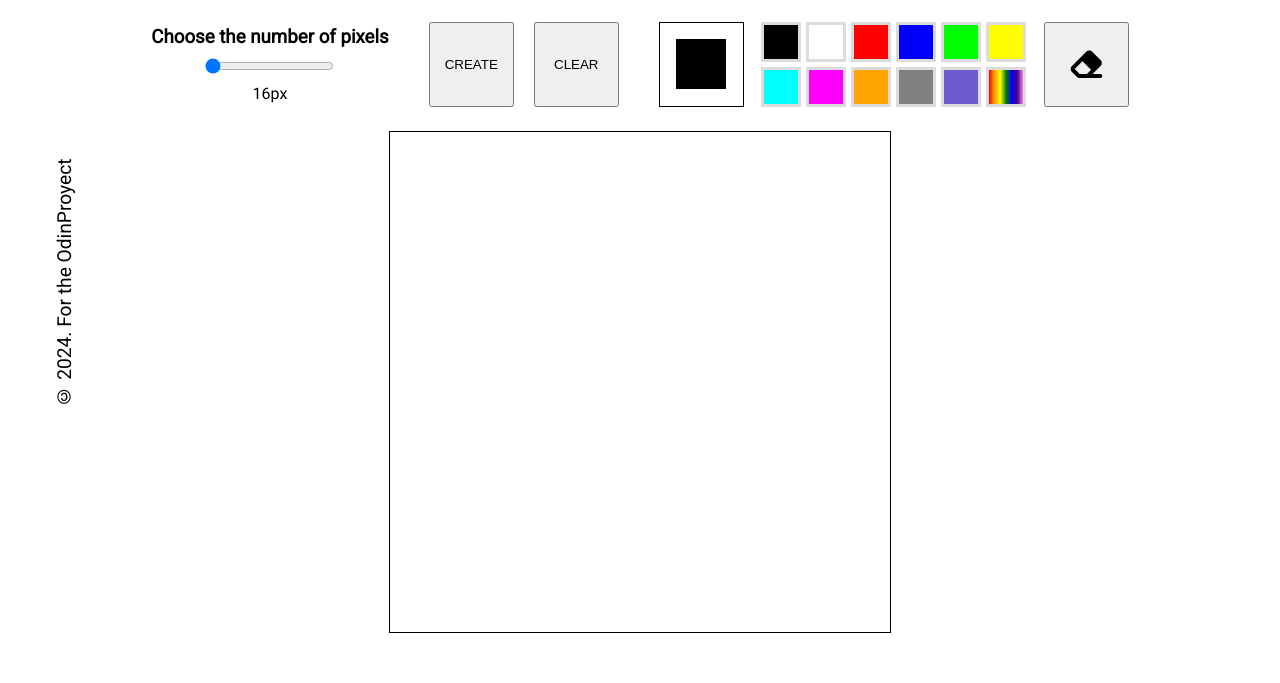
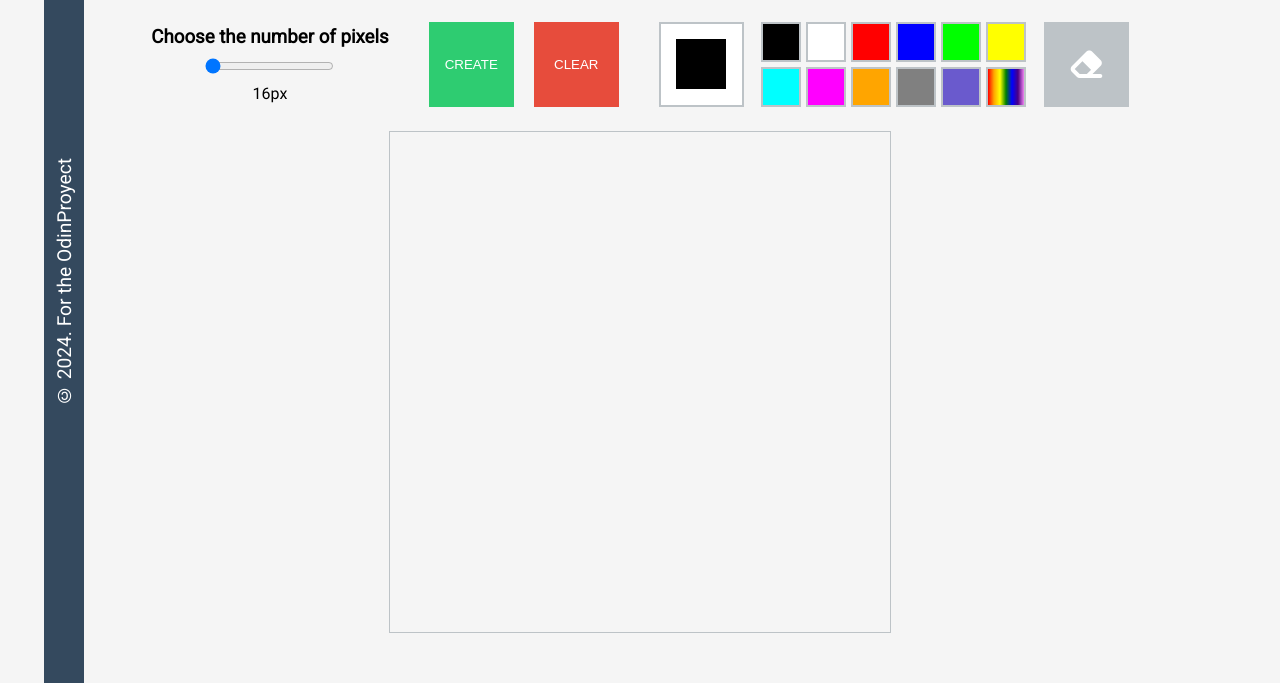
Before and after one commit to fernandozarate07/Etch-a-Sketch, a plain HTML site: page index.html in a window 1280 px wide. Shown: the part 117-800 px from the top of the page. Drawn offline with Linux system fonts and the light colour scheme.

Commit message:
Add color to UI with css

```diff
--- a/app.js
+++ b/app.js
@@ -21,7 +21,7 @@ const inputRange = document.querySelector('.inputRangeDiv_input');
 const inputValueDiv = document.querySelector('.inputRangeDiv_value');
 const drawDiv = document.querySelector('.drawDiv');
 
-// CreatePixelFunctionality
+// Funcionalidad para crear píxeles
 
 const anchors = [1, 4, 9, 16, 25, 36, 49, 64, 81, 100, 121, 144, 169, 196, 225, 256, 289, 324, 361, 400, 441, 484, 529, 576, 625, 676, 729, 784, 841, 900, 961];
 const anchoContainer = 500;
@@ -40,7 +40,7 @@ const createPixel = () => {
     const inputValue = setAnchoredValue(inputRange.value);
     drawDiv.innerHTML = '';
 
-    // Update pixel size
+    // Actualiza el tamaño de los píxeles
     const xyPixel = Math.sqrt((anchoContainer * altoContainer) / inputValue);
 
     for (let i = 0; i < inputValue; i++) {
@@ -50,15 +50,15 @@ const createPixel = () => {
         pixel.style.height = `${xyPixel}px`;
         drawDiv.appendChild(pixel);
 
-        // Add event listeners for painting
+        // Agrega eventos para pintar
         pixel.addEventListener('mousedown', function() {
             isDrawing = true;
-            this.style.backgroundColor = colorVar;
+            this.style.background = colorVar;
         });
 
         pixel.addEventListener('mousemove', function() {
             if (isDrawing) {
-                this.style.backgroundColor = colorVar;
+                this.style.background = colorVar;
             }
         });
     }
@@ -72,7 +72,7 @@ btnCreate.addEventListener('click', createPixel);
 
 setAnchoredValue(inputRange.value);
 
-// GetColorFunctionality
+// Funcionalidad para obtener el color
 
 const indicadorDiv = document.querySelector('.indicador');
 
@@ -85,7 +85,8 @@ for (let color in colorButtons) {
     });
 }
 
-// ClearFunctionality
+// Funcionalidad para limpiar
+
 btnClear.addEventListener('click', ()=>{
     const pixels = drawDiv.querySelectorAll('.pixelStyle');
     pixels.forEach(pixel => {
@@ -93,7 +94,7 @@ btnClear.addEventListener('click', ()=>{
     });
 });
 
-// Manage drawing state
+// Gestionar el estado de dibujo
 let isDrawing = false;
 
 document.addEventListener('mouseup', () => {
--- a/styles.css
+++ b/styles.css
@@ -38,6 +38,8 @@ button{
     display: flex;
     flex-direction: column;
     justify-content: space-between;
+
+    background-color: #F5F5F5;
 }
 
 /* Title */
@@ -73,9 +75,17 @@ button{
 #buttomControlDiv button{
     width: 85px;
     height: 85px;
+    border: transparent;
+}
+.dccButtonCreate{
+    background-color: #2ECC71;
+    color: var(--color-white);
+}
+.dccButtonClear{
+    background-color: #E74C3C;
+    color: var(--color-white);
 
 }
-
 /* ColorTools */
 
 #colorTools{
@@ -84,11 +94,14 @@ button{
     align-items: center;
 }
 .indicadorContainer{
+    width: 85px;
+    height: 85px;
     display: flex;
     justify-content: center;
     align-items: center;
 
-    border: 1px solid var(--color-black);
+    border: 2px solid #BDC3C7;
+    background-color: var(--color-white);
 }
 
 .indicador{
@@ -110,7 +123,7 @@ button{
     width: 40px;
     height: 40px;
 
-    border: 3px solid gainsboro;
+    border: 2px solid #BDC3C7;
 }
 /* colors */
 .colorBlack{
@@ -151,13 +164,15 @@ button{
     background: var(--color-rainbow);
 }
 
-.indicadorContainer,
 .eraser{
     width: 85px;
     height: 85px;
+    background-color: #BDC3C7;
+    border: transparent;
 }
 .eraser i{
     font-size: 2rem;
+    color: var(--color-white);
 }
 
 /* DrawContainer */
@@ -179,10 +194,11 @@ button{
     align-items: center;
     flex-wrap: wrap;
 
-    border: 1px solid var(--color-black);
+    border: 1px solid #BDC3C7;
 }
 .pixelStyle{
-    border: .5px solid gainsboro;
+    border: .5px solid #BDC3C7;
+
 }
 
 /* Footer */
@@ -192,9 +208,20 @@ button{
     top: 50%;
     left: 5%;
     transform: translate(-50%, -50%);
+
+    height: 100vh;
+    width: 40px;
+
+    display: flex;
+    justify-content: center;
+    align-items: center;
+
+    background-color: #34495E;
 }
 #footer p{
     writing-mode: vertical-rl;
     transform: rotate(180deg);
     font-size: 1.2rem;
+
+    color: var(--color-white);
 }
```
